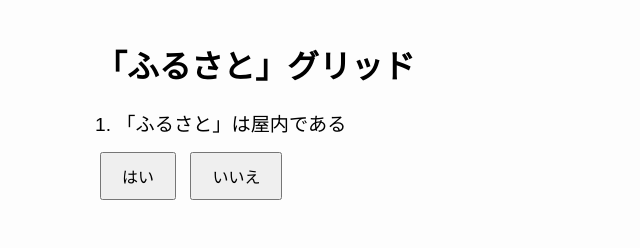
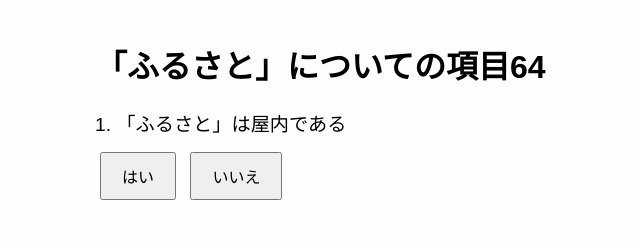
Before and after one commit to mo25mo25/yadorigi_QandA, a plain HTML site: page index.html in a window 1280 px wide. Shown: the whole page, without its empty margins (245-885 px from the left). Drawn offline with Linux system fonts and the light colour scheme.

Commit message:
Update index.html

```diff
--- a/index.html
+++ b/index.html
@@ -3,7 +3,7 @@
 <head>
   <meta charset="UTF-8">
   <meta name="viewport" content="width=device-width, initial-scale=1.0">
-  <title>ふるさとグリッド</title>
+  <title>ふるさとについての項目64</title>
   <script src="https://html2canvas.hertzen.com/dist/html2canvas.min.js"></script>
   <style>
     body {
@@ -45,7 +45,7 @@
   </style>
 </head>
 <body>
-  <h1>「ふるさと」グリッド</h1>
+  <h1>「ふるさと」についての項目64</h1>
   <div id="question-box">
     <div class="question" id="question-text"></div>
     <button class="btn" onclick="answer(true)">はい</button>
```
